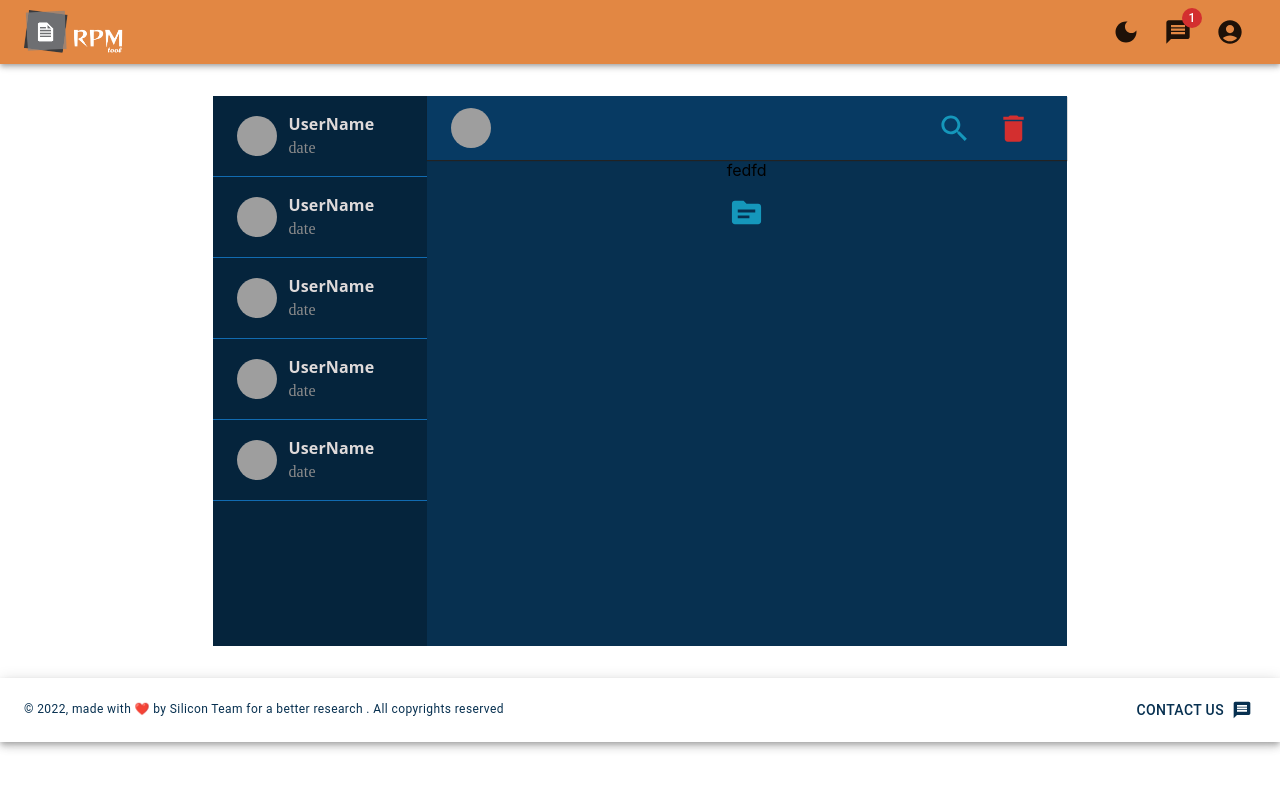
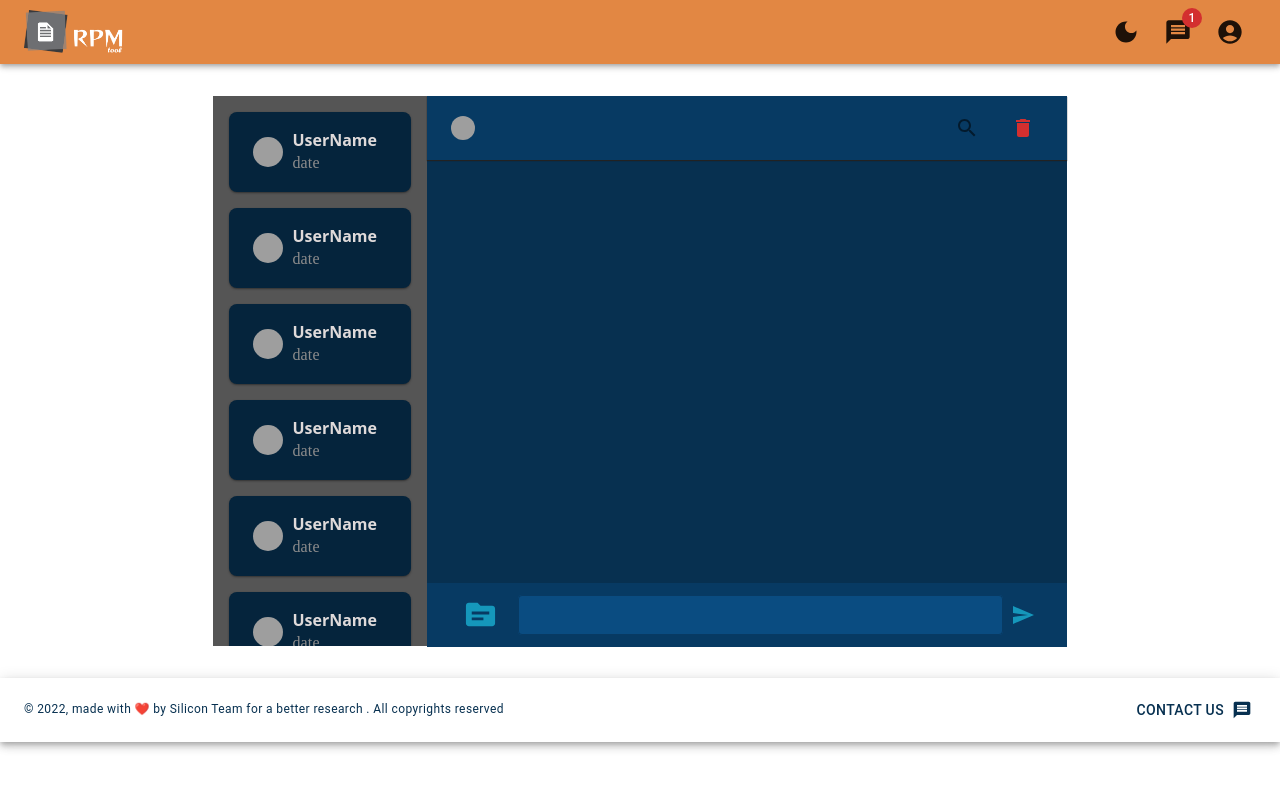
Before and after one commit to Arivaran-T/RPMT, a React (Create React App) app in the folder FrontEnd/rpmt/: page /chat in a window 1280 px wide. Shown: the top 788 px of the page. Built offline with nearby package versions, Linux system fonts and the light colour scheme; grey boxes are pictures that could not be loaded.

Commit message:
chat ui partially finished

```diff
--- a/FrontEnd/rpmt/src/App.js
+++ b/FrontEnd/rpmt/src/App.js
@@ -111,12 +111,12 @@ function App() {
     },
   };
   theme1.typography.h4 = {
-    fontSize: "1.2rem",
+    fontSize: ".6rem",
     "@media (min-width:600px)": {
-      fontSize: "1.5rem",
+      fontSize: ".75rem",
     },
     [theme1.breakpoints.up("md")]: {
-      fontSize: "2.4rem",
+      fontSize: "1rem",
     },
   };
   // theme1.typography.caption = {
--- a/FrontEnd/rpmt/src/Pages/Chat/Std-Chat/Chat.js
+++ b/FrontEnd/rpmt/src/Pages/Chat/Std-Chat/Chat.js
@@ -18,12 +18,12 @@ function Chat(props) {
           spacing={0}
         >
           <Grid item xs={1} sm={1} lg={2}></Grid>
-          <Grid item display={{ xs: "none", sm: "block" }} xs={0} sm={3} lg={2}>
+          <Grid  sx={{
+                backgroundColor:"#555"
+              }} item display={{ xs: "none", sm: "block" }} xs={0} sm={3} lg={2}>
             <Box
-              elevation={2}
               sx={{
                 height: 550,
-                backgroundColor: "#05243C",
               }}
               style={{
                 maxHeight: 550,
@@ -31,6 +31,11 @@ function Chat(props) {
                 overflow: "auto",
               }}
             >
+              <SideBar />
+              <SideBar />
+              <SideBar />
+              <SideBar />
+              <SideBar />
               <SideBar />
               <SideBar />
               <SideBar />
--- a/FrontEnd/rpmt/src/Pages/Chat/Std-Chat/ChatBox.js
+++ b/FrontEnd/rpmt/src/Pages/Chat/Std-Chat/ChatBox.js
@@ -3,31 +3,39 @@ import {
   Avatar,
   Box,
   IconButton,
-  BottomNavigation,
   Grid,
+  TextField,
 } from "@mui/material";
 import SearchIcon from "@mui/icons-material/Search";
 import DeleteIcon from "@mui/icons-material/Delete";
 import MenuIcon from "@mui/icons-material/Menu";
 import CloseIcon from "@mui/icons-material/Close";
 import TopicIcon from "@mui/icons-material/Topic";
+import SendIcon from "@mui/icons-material/Send";
 
 //react
 import { useState } from "react";
+import { borderRadius } from "@mui/system";
 
 function ChatBox() {
   const [isOpen, setOpen] = useState(false);
 
+  const TopBar = () => {
     return (
-    <>
       <Toolbar
+        p={0}
+        m={0}
         sx={{
           backgroundColor: "#073A63",
           boxShadow: "0px 1px 1px 0px #222",
         }}
       >
         <Box display={{ xs: "none", sm: "block" }}>
-          <Avatar alt="" src="/static/images/avatar/1.jpg">
+          <Avatar
+            sx={{ width: 24, height: 24 }}
+            alt=""
+            src="/static/images/avatar/1.jpg"
+          >
             U
           </Avatar>
         </Box>
@@ -38,40 +46,60 @@ function ChatBox() {
             }}
           >
             {isOpen ? (
-              <CloseIcon color="info" fontSize="large" />
+              <CloseIcon color="#073050" fontSize="medium" />
             ) : (
-              <MenuIcon color="info" fontSize="large" />
+              <MenuIcon color="#073050" fontSize="medium" />
             )}
           </IconButton>
         </Box>
         <Box sx={{ flexGrow: 1 }} ml={1} />
-        <IconButton color="info" size="large">
-          <SearchIcon color="info" fontSize="large" />
+        <Box mx={2}>
+          <IconButton size="medium">
+            <SearchIcon color="#073050" fontSize="medium" />
           </IconButton>
-        <IconButton color="error" size="large">
-          <DeleteIcon color="error" fontSize="large" />
+        </Box>
+
+        <IconButton color="error" size="medium">
+          <DeleteIcon color="error" fontSize="medium" />
         </IconButton>
       </Toolbar>
+    );
+  };
 
-      <Box height={500}>
-        <Grid
-          container
-          direction="column"
-          justifyContent="flex-end"
-          alignItems="center"
+  return (
+    <>
+      <TopBar />
+      {/* <Box height={500} sx={{ backgroundColor: "red" }} p={0} m={0}> */}
+      <Grid sx={{ height: "88.5%" }} container direction="column">
+        <Box sx={{ flexGrow: 1 }}>
+          <Grid item xs={11}></Grid>
+        </Box>
+
+        <Grid item xs={1}>
+          <Toolbar p={0}
+            sx={{
+              backgroundColor: "#073A63",
+            }}
           >
-          <Grid item xs={10}>
-            fedfd
-          </Grid>
-          <Grid item xs={2}>
-            <Toolbar>
             <IconButton color="info" size="large">
               <TopicIcon color="info" fontSize="large" />
+            </IconButton>
+            <Box sx={{ flexGrow: 1 }} ml={1} />
+            <TextField
+              fullWidth
+              variant="outlined"
+              color="info"
+              size="small"
+              margin="none"
+              sx={{ backgroundColor: "#0A4C81", borderRadius: 1 }}
+            ></TextField>
+            <IconButton size="medium" >
+              <SendIcon size="large" color="info"/>
             </IconButton>
           </Toolbar>
         </Grid>
       </Grid>
-      </Box>
+      {/* </Box> */}
     </>
   );
 }
--- a/FrontEnd/rpmt/src/Pages/Chat/Std-Chat/SideBar.js
+++ b/FrontEnd/rpmt/src/Pages/Chat/Std-Chat/SideBar.js
@@ -1,27 +1,32 @@
-import {
-  Box,
-  Avatar,
-  Divider,
-  Toolbar,
-  Stack,
-  Typography,
-} from "@mui/material";
+import { Box, Avatar, Toolbar, Stack, Typography, Button } from "@mui/material";
 import { makeStyles } from "@mui/styles";
 
 function SideBar() {
   return (
     <>
-      <Box py={1} style={{ direction: "ltr" }}>
+      <Box
+        sx={{
+          cursor: "pointer",
+          backgroundColor: "#05243C",
+          boxShadow: "0px 1px 2px 0px #333",
+          borderRadius:2,
+        }}
+        m={2}
+        py={1}
+        style={{ direction: "ltr" }}
+      >
         <Toolbar>
-          <Avatar alt="User image" src="/static/images/avatar/1.jpg">
+          <Avatar sx={{ width: 30, height: 30 }} alt="User image" src="/static/images/avatar/1.jpg">
             U
           </Avatar>
           <Box sx={{ flexGrow: 0.1 }} ml={1} />
           <Stack direction="column" spacing={0}>
             <Typography
+              noWrap
               fontFamily={"open sans"}
               fontWeight={"700"}
               color={"#DFDADA"}
+              variant="h4"
             >
               UserName
             </Typography>
@@ -35,7 +40,6 @@ function SideBar() {
           </Stack>
         </Toolbar>
       </Box>
-      <Divider />
     </>
   );
 }
--- a/FrontEnd/rpmt/src/index.css
+++ b/FrontEnd/rpmt/src/index.css
@@ -17,7 +17,7 @@ code {
 }
 ::-webkit-scrollbar {
   width: 10px;
-  background: #073050;
+  background: #555;
 }
 
 /* Track */
@@ -27,7 +27,7 @@ code {
 
 /* Handle */
 ::-webkit-scrollbar-thumb {
-  background: #073050;
+  background: #555;
 }
 
 /* Handle on hover */
```
Lines whose indentation alone changed are shown as unchanged.
